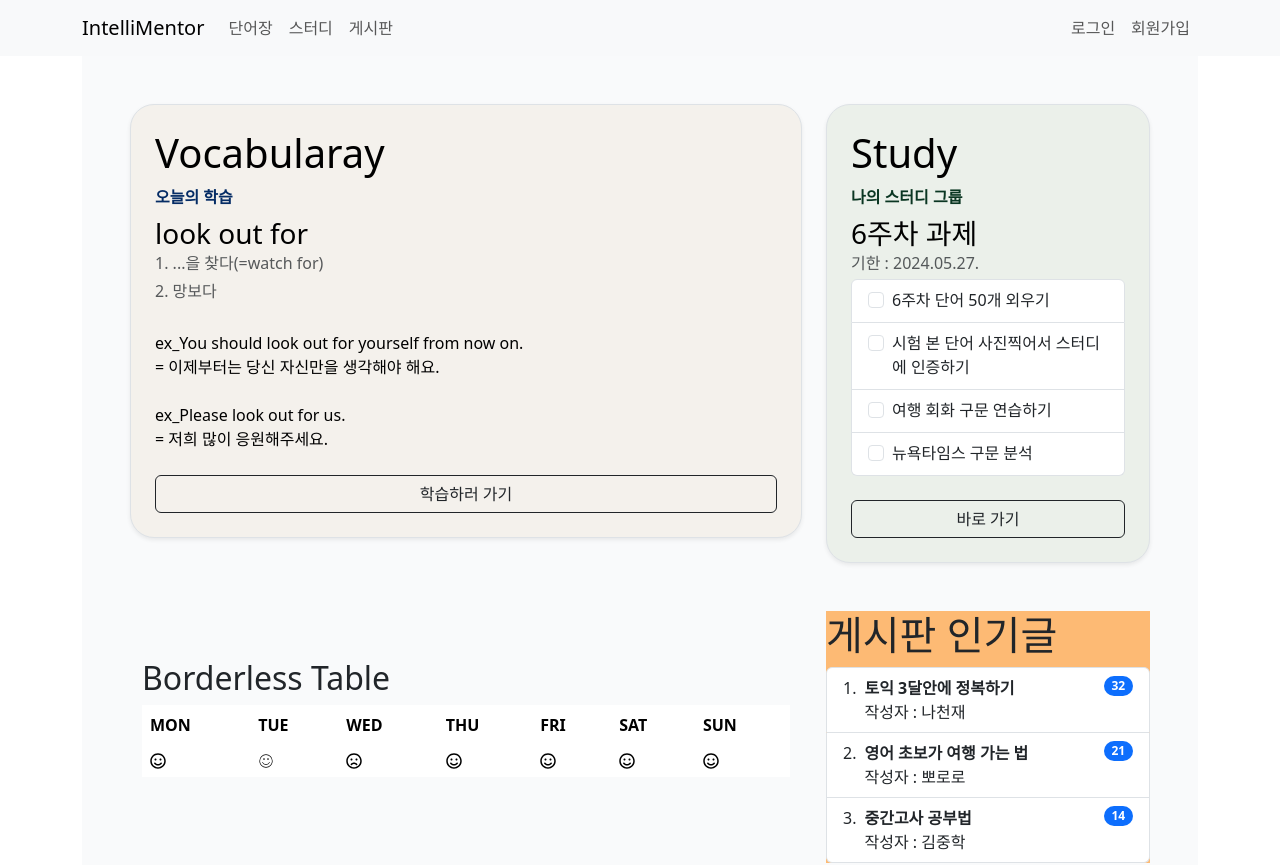
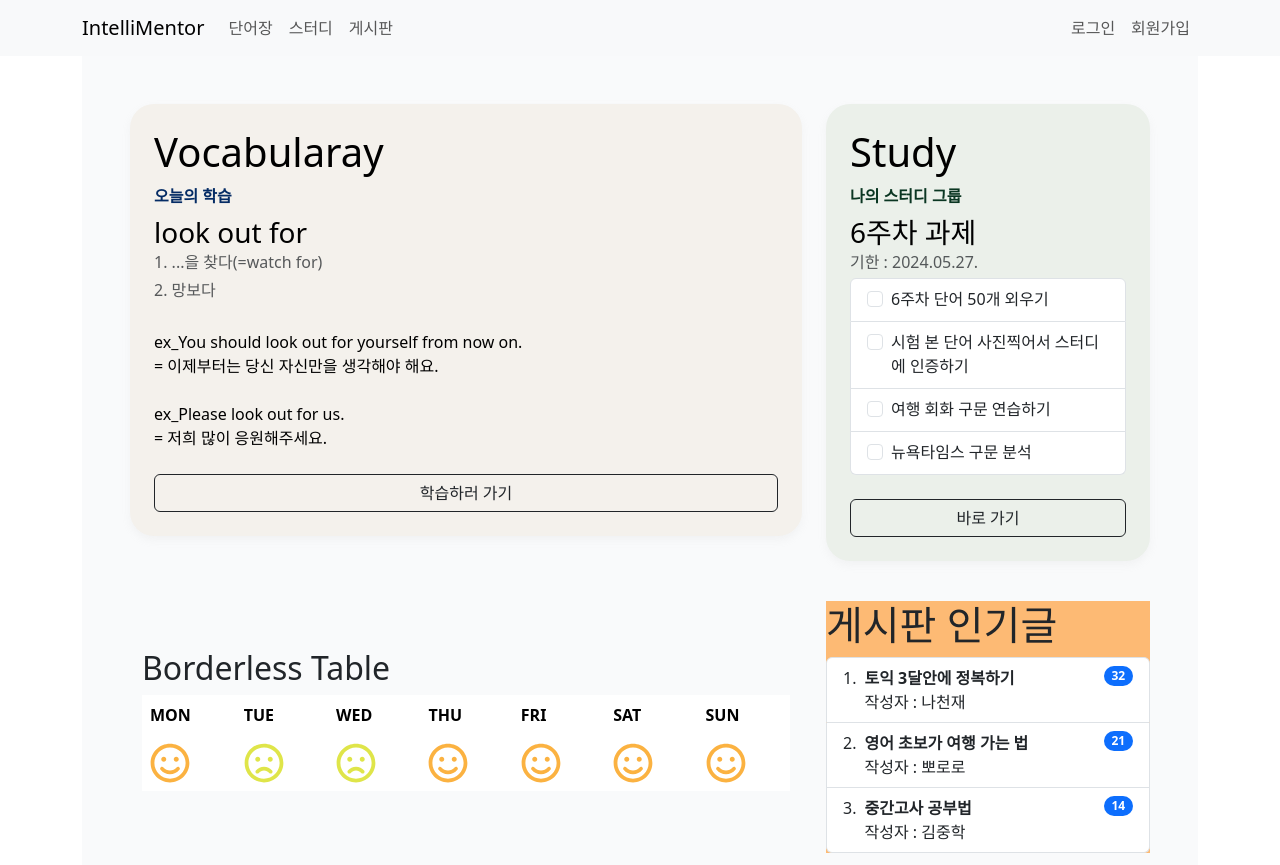
Before and after one commit to sinyoung0110/IntelliMentor_Front, a React (Create React App) app: page / in a window 1280 px wide. Shown: the top 865 px of the page. Built offline with nearby package versions, Linux system fonts and the light colour scheme.

Commit message:
메인페이지 수정
icon 크기 및 색깔 수정
css파일로 style 간편화

```diff
--- a/src/App.css
+++ b/src/App.css
@@ -1,38 +1,11 @@
-.App {
-  text-align: center;
+/* styles/CommonStyles.module.css */
+.commonContainer {
+  display: flex;
+  flex-direction: row;
+  gap: 0;
+  border-radius: 24px;
+  overflow: hidden;
+  margin-bottom: 16px;
+  box-shadow: 0 4px 8px rgba(186, 184, 184, 0.11);
+  position: relative;
 }
-
-.App-logo {
-  height: 40vmin;
-  pointer-events: none;
-}
-
-@media (prefers-reduced-motion: no-preference) {
-  .App-logo {
-    animation: App-logo-spin infinite 20s linear;
-  }
-}
-
-.App-header {
-  background-color: #282c34;
-  min-height: 100vh;
-  display: flex;
-  flex-direction: column;
-  align-items: center;
-  justify-content: center;
-  font-size: calc(10px + 2vmin);
-  color: white;
-}
-
-.App-link {
-  color: #61dafb;
-}
-
-@keyframes App-logo-spin {
-  from {
-    transform: rotate(0deg);
-  }
-  to {
-    transform: rotate(360deg);
-  }
-}
--- a/src/components/main/DataComponent.js
+++ b/src/components/main/DataComponent.js
@@ -1,10 +1,11 @@
 import {Table,Container} from 'react-bootstrap';
 import { FaRegSmile,FaRegFrown } from "react-icons/fa";
-import { CiFaceSmile } from "react-icons/ci";
+
 const DataComponent=()=> {
     return (
-        <>
-        <Container className="mt-5">
+      <div className="bg-gray-50">
+
+      <Container className="mt-5">
       <h2>Borderless Table</h2>
       <Table borderless>
         <thead>
@@ -20,18 +21,18 @@ const DataComponent=()=> {
         </thead>
         <tbody>
           <tr>
-            <td><FaRegSmile /></td>
-            <td><CiFaceSmile /></td>
-            <td><FaRegFrown /></td>
-            <td><FaRegSmile /></td>
-            <td><FaRegSmile /></td>
-            <td><FaRegSmile /></td>
-            <td><FaRegSmile /></td>
+            <td><FaRegSmile size="40" color="FBB241"/></td>
+            <td><FaRegFrown size="40" color="DFE549"/></td>
+            <td><FaRegFrown size="40" color="DFE549"/></td>
+            <td><FaRegSmile size="40" color="FBB241"/></td>
+            <td><FaRegSmile size="40" color="FBB241"/></td>
+            <td><FaRegSmile size="40" color="FBB241"/></td>
+            <td><FaRegSmile size="40" color="FBB241"/></td>
           </tr>
         </tbody>
       </Table>
     </Container>
-        </>
+        </div>
     );
 }
 
--- a/src/components/main/StudyComponent.js
+++ b/src/components/main/StudyComponent.js
@@ -1,10 +1,10 @@
 import {Form} from 'react-bootstrap';
-
+import '../../App.css';
 
 const StudyComponent=()=> {
     return (
         <>
-        <div className="row g-0 border rounded-3xl overflow-hidden flex-md-row mb-4 shadow-sm h-md-250 position-relative"  style={{ backgroundColor: '#EBF0EA', color: '#000000' }}>
+        <div className="commonContainer"  style={{ backgroundColor: '#EBF0EA', color: '#000000' }}>
 
         <div className="col p-4 d-flex flex-column position-static">
         <h1>Study</h1>
--- a/src/components/main/VocaComponent.js
+++ b/src/components/main/VocaComponent.js
@@ -1,7 +1,9 @@
+import '../../App.css';
+
 const VocaComponent=()=> {
     return (
         <>
-        <div className="row g-0 border rounded-3xl overflow-hidden flex-md-row mb-4 shadow-sm h-md-250 position-relative" style={{ backgroundColor: '#F4F1EC', color: '#000000'}}>
+        <div className="commonContainer" style={{ backgroundColor: '#F4F1EC', color: '#000000'}}>
 
             <div className="col p-4 d-flex flex-column position-static"><h1>Vocabularay</h1>
             <strong className="d-inline-block mb-2 text-primary-emphasis">오늘의 학습 </strong>
```
